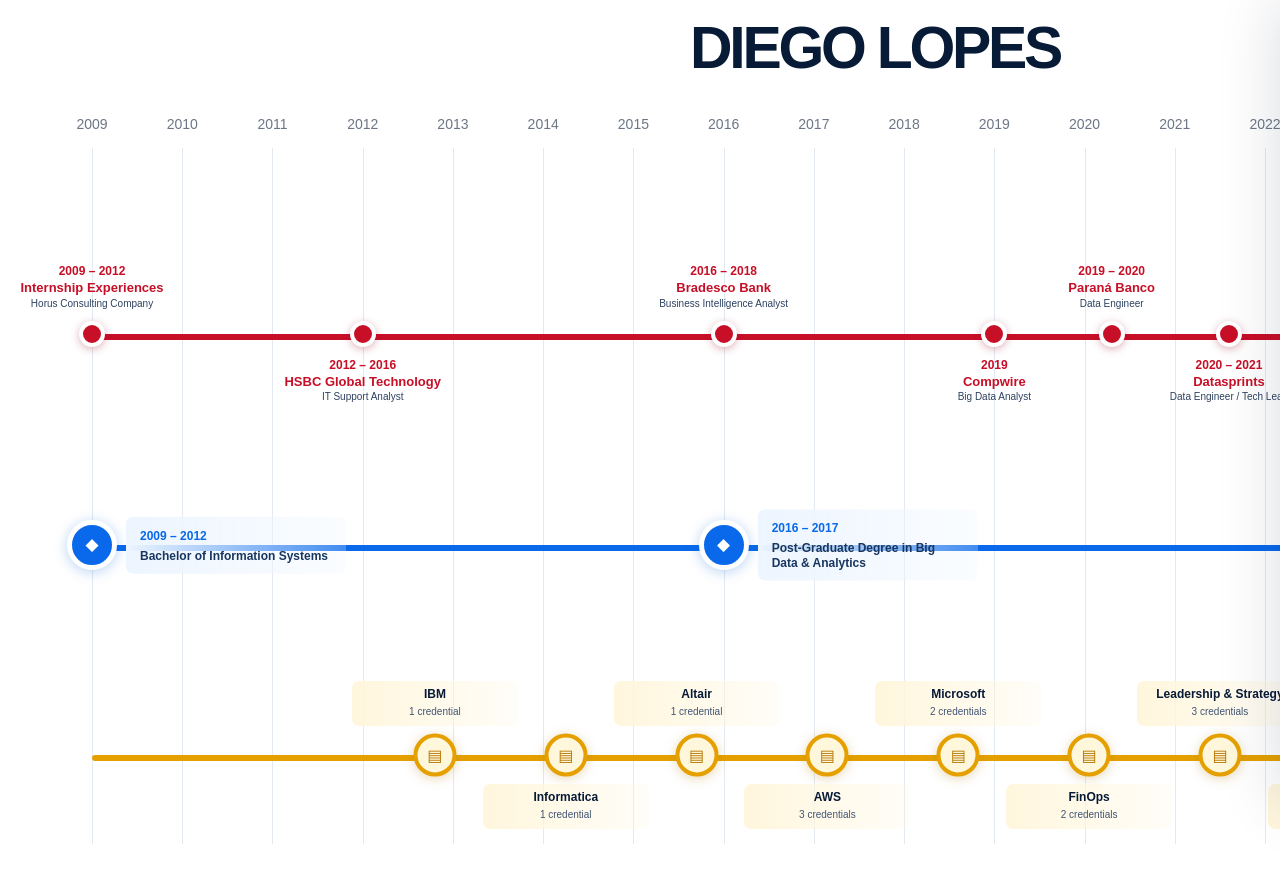
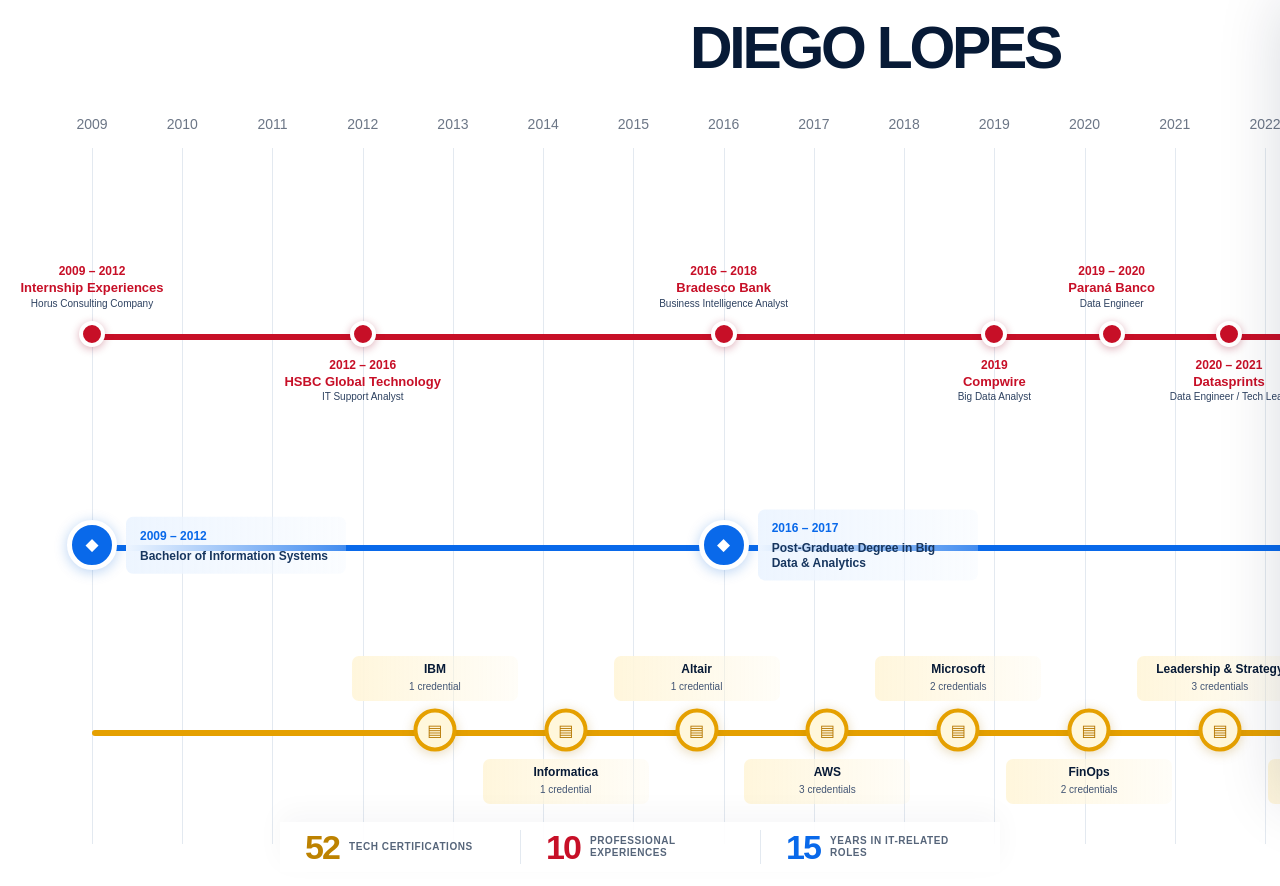
Before and after one commit to lopesdiego12/diego-lopes-career-map, a Next.js app: page / in a window 1280 px wide. Built offline with nearby package versions, Linux system fonts and the light colour scheme.

Commit message:
Add compact career totals bar

```diff
--- a/app/globals.css
+++ b/app/globals.css
@@ -14,7 +14,7 @@
 .route{position:absolute;left:92px;right:54px;height:172px}
 .experience-route{top:154px;color:var(--red)}
 .education-route{top:365px;color:var(--blue)}
-.credential-route{top:575px;color:var(--gold)}
+.credential-route{top:550px;color:var(--gold)}
 .route-line{position:absolute;left:0;right:0;top:84px;height:6px;border-radius:8px;background:currentColor}
 .route-line:after{content:'';position:absolute;right:-2px;top:50%;width:13px;height:13px;border-right:6px solid currentColor;border-top:6px solid currentColor;transform:translateY(-50%) rotate(45deg)}
 .experience-stop,.education-stop,.provider-stop{position:absolute;top:84px;transform:translate(-50%,-50%);z-index:2}
@@ -40,6 +40,14 @@
 .provider-copy small{margin-top:3px;color:#425574;font-size:10px;white-space:nowrap}
 .provider-stop:hover .credential-icon,.provider-stop:focus-visible .credential-icon,.provider-stop.is-active .credential-icon{transform:translate(-50%,-50%) scale(1.12);box-shadow:0 0 0 5px #fff,0 5px 17px #ac79066b}
 .provider-stop:focus-visible{outline:2px solid var(--navy);outline-offset:28px;border-radius:50%}
+.career-stats{position:absolute;z-index:10;left:50%;bottom:14px;display:flex;align-items:center;justify-content:center;width:min(720px,calc(100vw - 40px));padding:8px 0;transform:translateX(-50%);background:rgba(255,255,255,.92);box-shadow:0 -10px 28px rgba(7,26,54,.035)}
+.career-stat{display:grid;grid-template-columns:auto 1fr;align-items:center;gap:10px;width:33.333%;padding:0 25px}
+.career-stat+.career-stat{border-left:1px solid var(--grid)}
+.career-stat strong{font-size:34px;line-height:1;font-weight:900;letter-spacing:-.055em;font-variant-numeric:tabular-nums}
+.career-stat span{color:#56657a;font-size:10px;font-weight:700;line-height:1.18;text-transform:uppercase;letter-spacing:.055em}
+.certification-stat strong{color:#bd8200}
+.experience-stat strong{color:var(--red)}
+.years-stat strong{color:var(--blue)}
 .drawer-backdrop{position:fixed;inset:0;z-index:30;background:rgba(7,26,54,.18);opacity:0;pointer-events:none;transition:opacity .22s ease}
 .drawer-backdrop.is-open{opacity:1;pointer-events:auto}
 .credential-drawer{position:fixed;z-index:40;top:0;right:0;width:min(520px,92vw);height:100vh;background:#fff;box-shadow:-24px 0 60px rgba(7,26,54,.16);transform:translateX(105%);transition:transform .28s cubic-bezier(.2,.8,.2,1);padding:34px 34px 42px;overflow-y:auto}
@@ -56,5 +64,5 @@
 .credential-list strong{display:block;font-size:13px;line-height:1.35}
 .credential-list small{display:block;margin-top:5px;color:var(--muted);font-size:11px}
 @media(max-width:1680px){.career-page{overflow-x:auto}.nameplate{position:sticky;left:0;width:1680px;justify-content:flex-start;padding-left:690px}}
-@media(max-width:600px){.credential-drawer{top:auto;bottom:0;width:100%;height:min(72vh,650px);transform:translateY(105%);border-radius:20px 20px 0 0;padding:26px 22px 34px}.credential-drawer.is-open{transform:translateY(0)}}
+@media(max-width:600px){.career-stats{width:calc(100vw - 24px);padding:7px 0}.career-stat{gap:6px;padding:0 9px}.career-stat strong{font-size:27px}.career-stat span{font-size:8px}.credential-drawer{top:auto;bottom:0;width:100%;height:min(72vh,650px);transform:translateY(105%);border-radius:20px 20px 0 0;padding:26px 22px 34px}.credential-drawer.is-open{transform:translateY(0)}}
 @media(prefers-reduced-motion:reduce){.credential-drawer,.drawer-backdrop,.credential-icon{transition:none}}
--- a/app/page.tsx
+++ b/app/page.tsx
@@ -68,6 +68,11 @@
         {providers.map((provider,index)=><button type="button" className={`provider-stop provider-${index} ${activeId===provider.id?'is-active':''}`} key={provider.id} style={{left:x(provider.position)}} onClick={()=>setActiveId(provider.id)} aria-expanded={activeId===provider.id} aria-controls="credential-panel"><span className="credential-icon" aria-hidden="true">▤</span><span className="provider-copy"><strong>{provider.name}</strong><small>{provider.credentials.length} {provider.credentials.length===1?'credential':'credentials'}</small></span></button>)}
       </section>
     </section>
+    <section className="career-stats" aria-label="Career totals">
+      <div className="career-stat certification-stat"><strong>52</strong><span>Tech certifications</span></div>
+      <div className="career-stat experience-stat"><strong>10</strong><span>Professional experiences</span></div>
+      <div className="career-stat years-stat"><strong>15</strong><span>Years in IT-related roles</span></div>
+    </section>
     <div className={`drawer-backdrop ${active?'is-open':''}`} onClick={()=>setActiveId(null)} aria-hidden="true"/>
     <aside id="credential-panel" className={`credential-drawer ${active?'is-open':''}`} aria-live="polite" aria-label={active?`${active.name} certifications`:'Certification details'}>
       {active&&<><div className="drawer-head"><div><span className="drawer-kicker">Credential station · {active.year}</span><h2>{active.name}</h2><p>{active.credentials.length} {active.credentials.length===1?'credential':'credentials'}</p></div><button type="button" className="close-button" onClick={()=>setActiveId(null)} aria-label="Close certification details">×</button></div>
```
